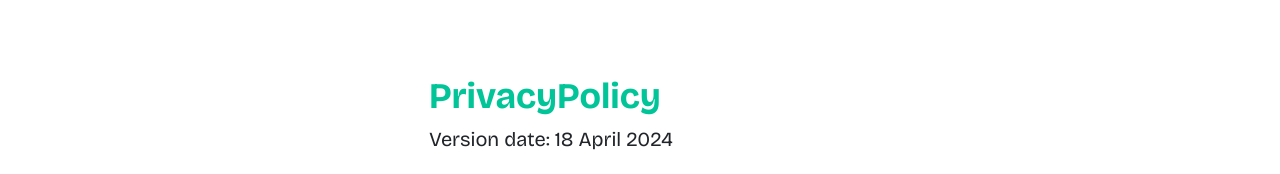
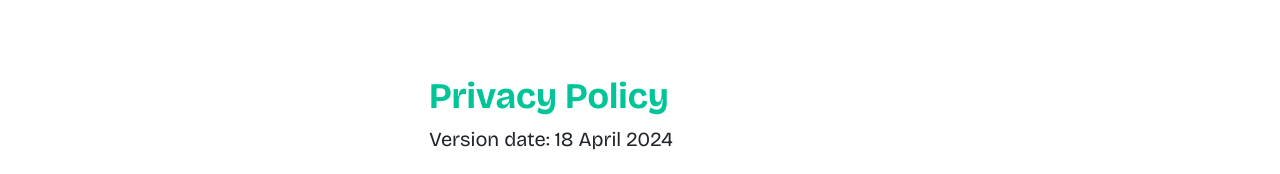
Before and after one commit to temlena/home-flex, a React (Create React App) app: page /PrivacyPolicyPage in a window 1280 px wide. Shown: the top 174 px of the page. Built offline with nearby package versions, Linux system fonts and the light colour scheme.

Commit message:
made a slight correction

```diff
--- a/src/components/PrivacyPolicyItem/index.jsx
+++ b/src/components/PrivacyPolicyItem/index.jsx
@@ -32,7 +32,7 @@ export const PrivacyPolicyItem = () => {
 
         <div className={styles.PrivacyPolicytext}>
           <div className={styles.PolicyWrapper}>
-            <h2 className={styles.title}>PrivacyPolicy</h2>
+            <h2 className={styles.title}>Privacy Policy</h2>
             <p className={styles.description}>Version date: 18 April 2024</p>
           </div>
           <div className={styles.textscroll}>
```
